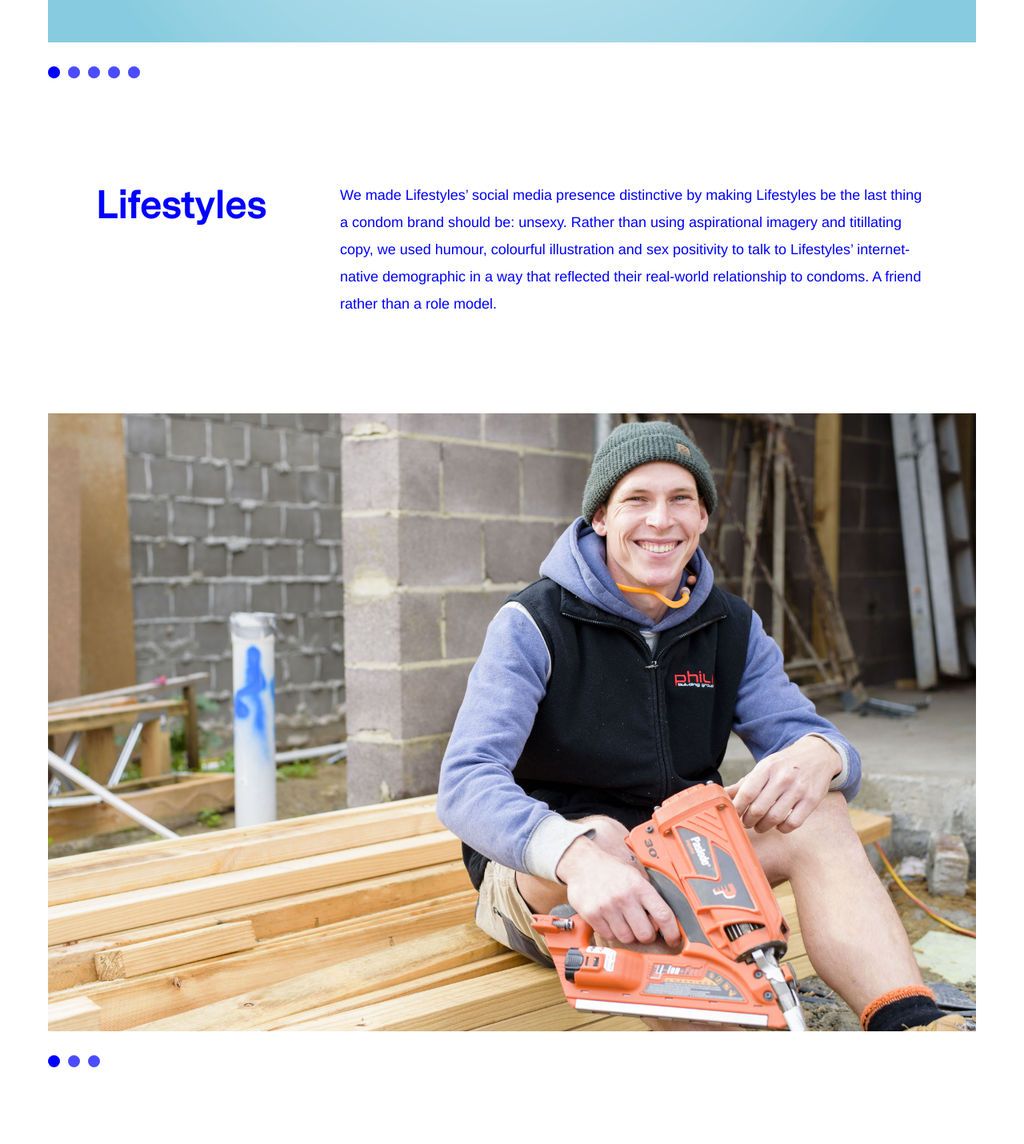
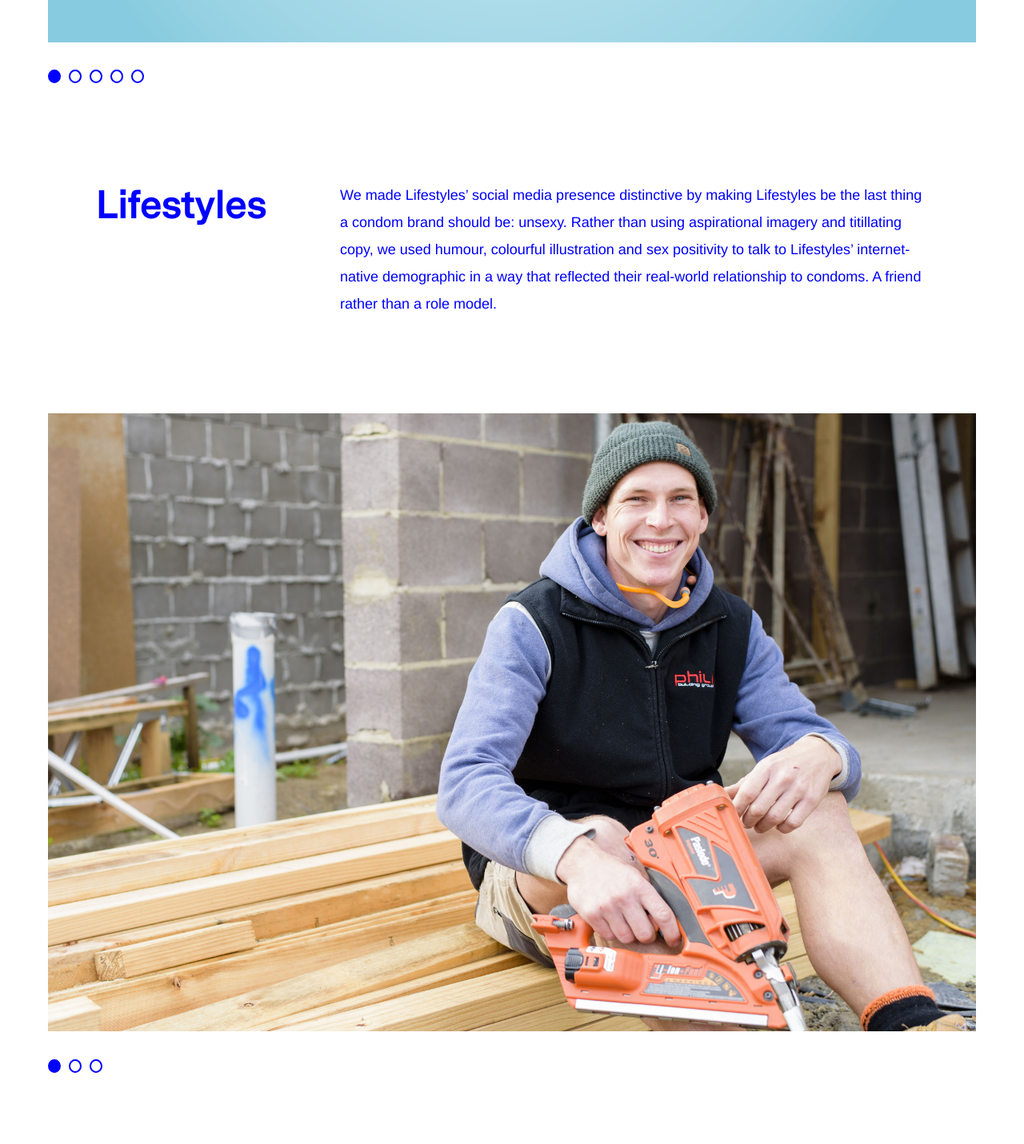
Before and after one commit to less-and-more/singledouble-siteleaf, a Jekyll site: the page built from work.markdown, in a window 1280 px wide. Shown: the part 1177-2608 px from the top of the page at 80% size. Built offline with Jekyll 4.4.1, drawn with Linux system fonts in a browser that asks for light colours; some web fonts are replaced.

Commit message:
Updated Sd Logo Block White and 5 other files

```diff
--- a/_layouts/about.html
+++ b/_layouts/about.html
@@ -12,6 +12,7 @@
       </div>
       <div class="col-half push-left">
         {{ page.partner_block_text | markdownify }}
+        <img class="logos" src="/assets/images/SD_logo_block_white.svg" />
       </div>
     </div>
 
--- a/_work/melbourne-central.markdown
+++ b/_work/melbourne-central.markdown
@@ -1,6 +1,8 @@
 ---
 title: 'Melbourne Central: correspondents program'
 date: 2017-10-19 02:31:00 Z
+gallery:
+- image: "/uploads/sd-website-mc.png"
 ---
 
 We helped Melbourne Central move away from the modalities of brand spokespeople or social media ‘influencers’ by recruiting credible city insiders and cultural authorities to collaborate with us on content that placed the shopping centre in the middle of Melbourne’s cultural life—as well as in the heart of its CBD.
--- a/assets/css/_includes/_layout.scss
+++ b/assets/css/_includes/_layout.scss
@@ -57,6 +57,10 @@
     padding: 60px 0;
   }
 
+  .logos {
+    margin-top: 3em;
+  }
+
   .flex-grid {
     margin: 0;
     padding: 20px 0;
--- a/assets/css/_includes/_slider.scss
+++ b/assets/css/_includes/_slider.scss
@@ -15,21 +15,23 @@
   overflow: hidden;
   outline: none;
   cursor: pointer;
-  border: 0 none;
+  font-size: 0;
 }
 
 .slick-dots li button {
-  background: $blue;
-  opacity: 0.7;
-  border: 0 none;
+  background: $white;
+  color: $white;
+  border: 2px solid $blue;
   border-radius: 50%;
-  width: 15px;
-  height: 15px;
+  width: 13px;
+  height: 17px;
   cursor: pointer;
 }
 
 .slick-dots li.slick-active button {
-  opacity: 1;
+  background: $blue;
+  color: $blue;
+  border: 2px solid $blue;
 }
 
 .slick-slide {
```
Also changed, not shown: _uploads/sd-website-mc.png (added), assets/images/SD_logo_block_white.svg (added).
